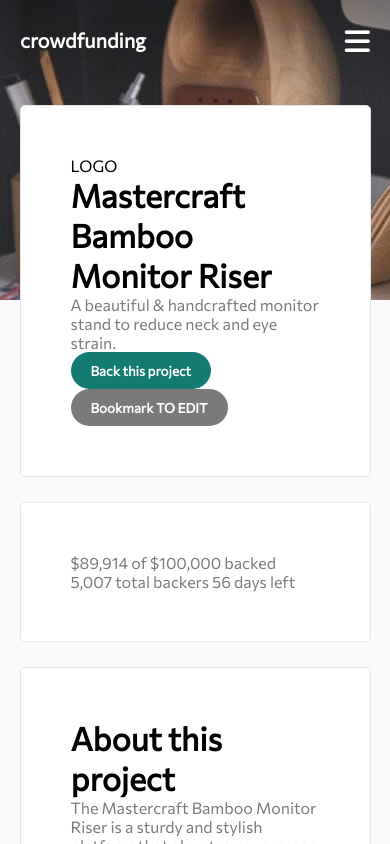
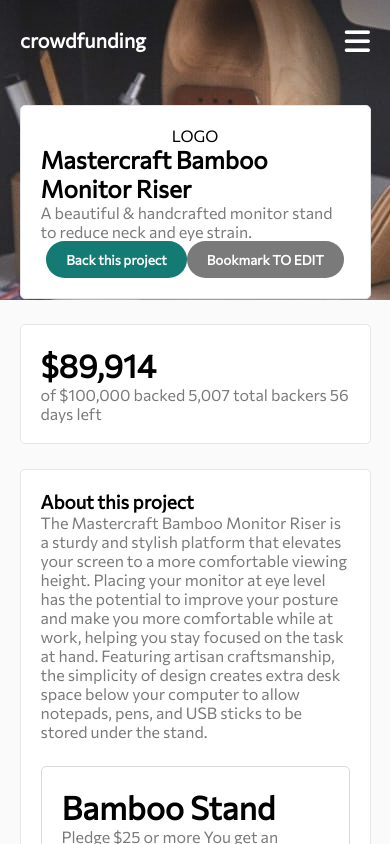
Before and after one commit to Phiisource/crowdfunding-product-page-main, a React (Create React App) app: page / in a window 390 px wide. Shown: the top 844 px of the page. Built offline with nearby package versions, Linux system fonts and the light colour scheme.

Commit message:
Readme content added

```diff
--- a/src/App.css
+++ b/src/App.css
@@ -13,7 +13,7 @@ p {
   color: hsl(0, 0%, 48%);
 }
 
-h1, h2 {
+h1, h2, h3 {
   color: black;
   font-weight: 700;
 }
--- a/src/components/Header.css
+++ b/src/components/Header.css
@@ -1,4 +1,4 @@
-.header-container {
+.header__container {
     background-image: url('../images/image-hero-desktop.jpg');
     height: 300px;
     width: 100%;
@@ -7,7 +7,7 @@
     z-index: -1;
 }
 
-.header-container::before {
+.header__container::before {
     background: linear-gradient(rgba(0,0,0,0.3), rgba(0,0,0,0));
     content: '';
     display: block;
--- a/src/components/Header.js
+++ b/src/components/Header.js
@@ -4,7 +4,7 @@ import '../App.css'
 
 function Header() {
     return (
-        <div className='header-container'>
+        <div className='header__container'>
         </div>
     )
 }
--- a/src/components/MainContainer.css
+++ b/src/components/MainContainer.css
@@ -2,7 +2,7 @@
     width: 100%;
     background-color: white;
     border-radius: 5px;
-    margin: 25px 0;
+    margin-top: 25px;
 }
 
 .main__container__borderless {
@@ -20,3 +20,9 @@
 .inner__main__container {
     padding: 50px;
 }
+
+@media screen and (max-width: 960px) {
+    .inner__main__container {
+        padding: 20px;
+    }
+}
--- a/src/components/pages/Home.css
+++ b/src/components/pages/Home.css
@@ -9,6 +9,13 @@
     width: 50vw;
 }
 
+.presentation__content {
+    display: flex;
+    flex-direction: column;
+    align-items: center;
+    justify-content: center;
+}
+
 @media screen and (max-width: 960px) {
     .content__wrapper {
         width: 90vw;
--- a/src/components/pages/Home.js
+++ b/src/components/pages/Home.js
@@ -14,20 +14,23 @@ function Home() {
                     <MainContainer containerStyle="main__container__lightborder">
                         <div className="presentation__content">
                             <div className="logo">LOGO</div>
-                            <h1>Mastercraft Bamboo Monitor Riser</h1>
+                            <h2>Mastercraft Bamboo Monitor Riser</h2>
                             <p>A beautiful & handcrafted monitor stand to reduce neck and eye strain.</p>
-                            <Button buttonStyle="btn--primary">Back this project</Button>
-                            <Button buttonStyle="btn--disabled">Bookmark TO EDIT</Button>
+                            <div className="buttons__container">
+                                <Button buttonStyle="btn--primary">Back this project</Button>
+                                <Button buttonStyle="btn--disabled">Bookmark TO EDIT</Button>
+                            </div>
                         </div>
                     </MainContainer>
                     <MainContainer containerStyle="main__container__lightborder">
-                        <p>  $89,914 of $100,000 backed
+                        <h1>$89,914</h1>
+                        <p>of $100,000 backed
                         5,007 total backers
                         56 days left
                         </p>
                     </MainContainer>
                     <MainContainer containerStyle="main__container__lightborder">
-                        <h1>About this project</h1>
+                        <h3>About this project</h3>
 
                         <p>The Mastercraft Bamboo Monitor Riser is a sturdy and stylish platform that elevates your screen
                         to a more comfortable viewing height. Placing your monitor at eye level has the potential to improve
```
Also changed, not shown: 1 other file (tests, documents, lock files or other folders).
